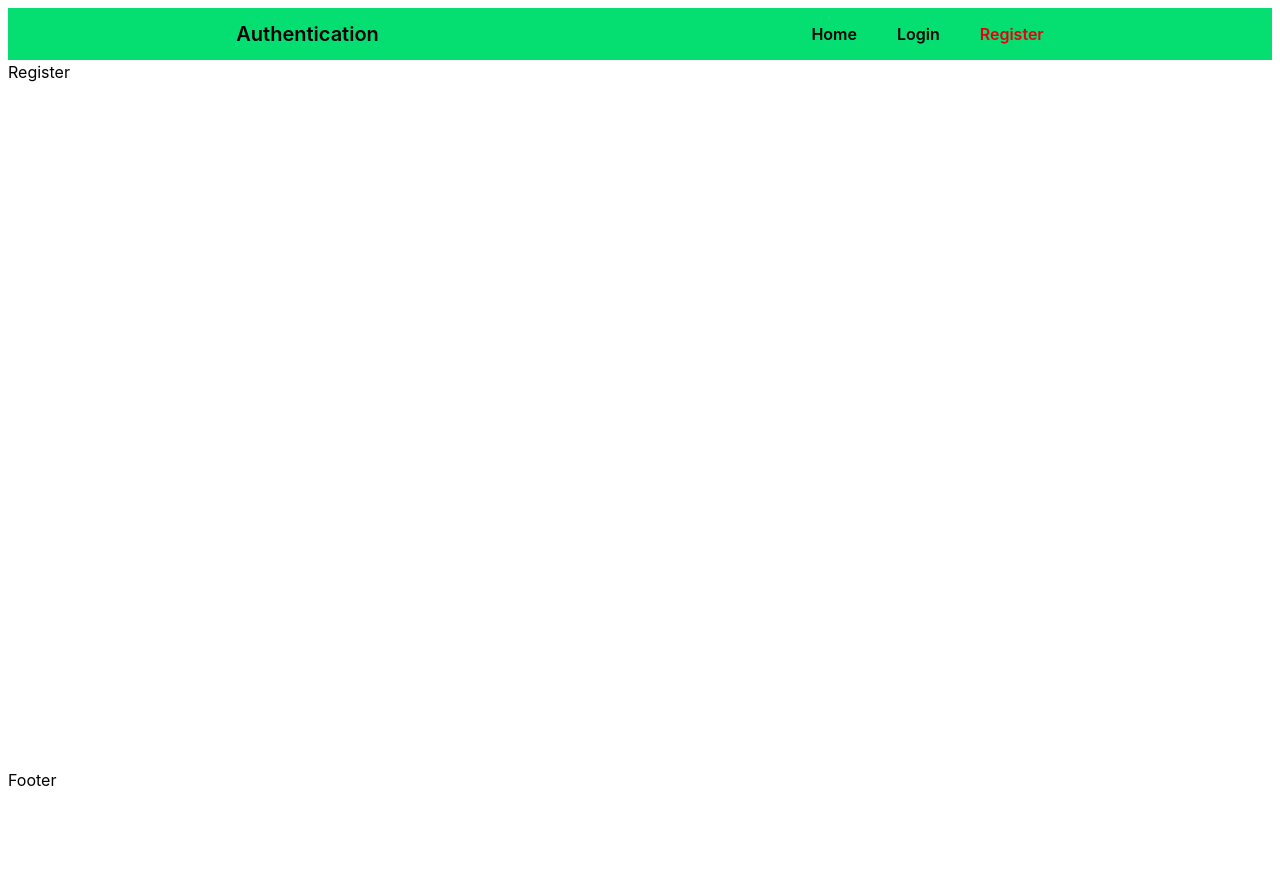
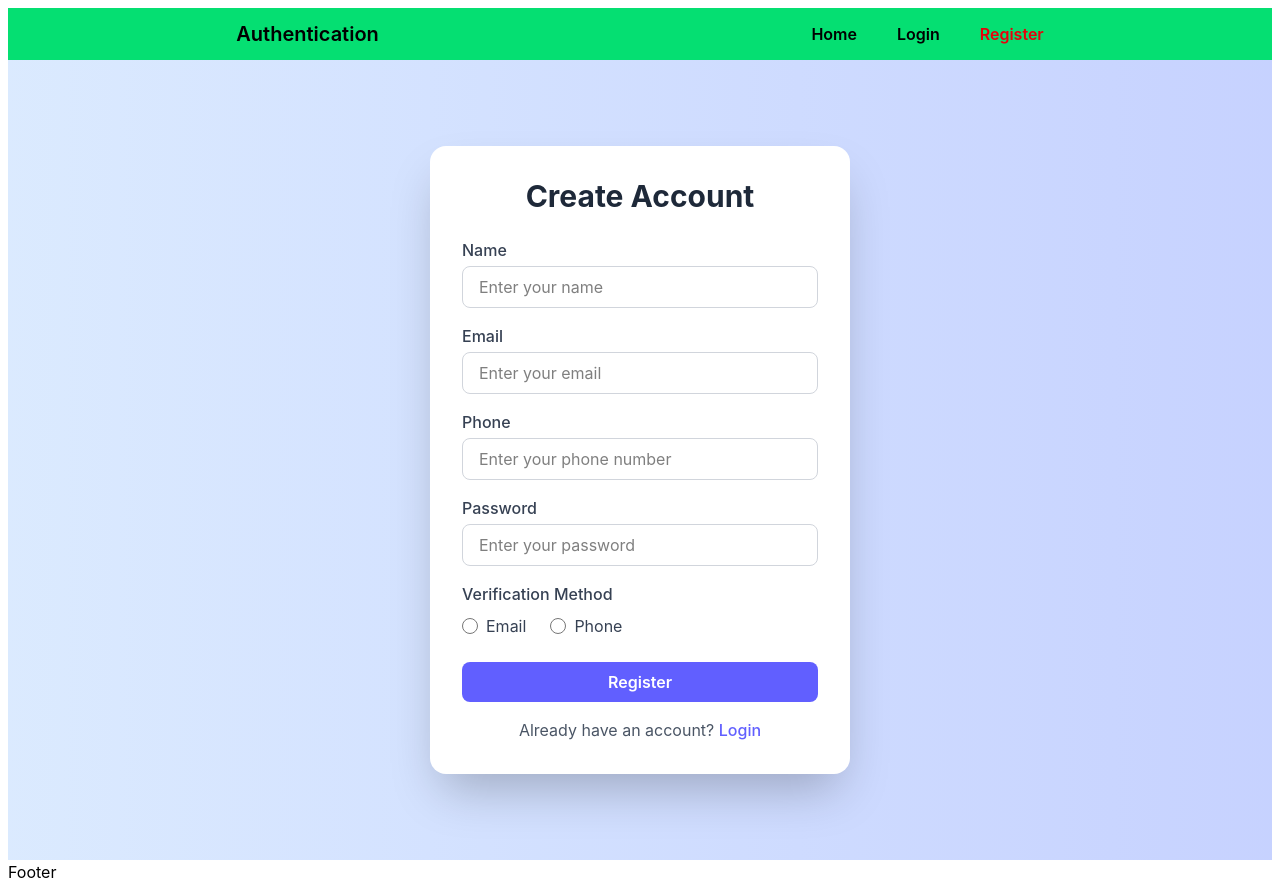
Before and after one commit to SohanAchhami54/Authentication_and_Authorization, a React app in the folder frontend/: page /register in a window 1280 px wide. Before the commit the page ends 800 px from the top, so only its background shows below. Built offline with nearby package versions, Linux system fonts and the light colour scheme; no server answers; the HTML template or start-up script is replaced by a standard one.

Commit message:
feat(register): add feature to signup

```diff
--- a/frontend/src/components/Register.jsx
+++ b/frontend/src/components/Register.jsx
@@ -1,10 +1,163 @@
+import { zodResolver } from '@hookform/resolvers/zod'
 import React from 'react'
+import { useForm } from 'react-hook-form'
+import * as z from 'zod'
+import { useNavigate, Link } from 'react-router-dom'
+import { userRegister } from '../services/auth'
+
+const formSchema = z.object({
+  name: z.string().min(1, 'Name is required').min(3, 'Name must be at least 3 characters'),
+  email: z.string().min(1, 'Email is required').email('Invalid email address'),
+  phone: z.string().min(1, 'Phone is required').min(10, 'Phone must be 10 characters'),
+  password: z.string().min(1, 'Password is required').min(8, 'Password must be at least 8 characters'),
+  verificationMethod: z.enum(['email', 'phone'], {
+    errorMap: () => ({ message: 'Please select a verification method' })
+  })
+})
 
 const Register = () => {
+  const { register, handleSubmit, reset, formState: { errors, isSubmitting } } = useForm({
+    resolver: zodResolver(formSchema),
+    mode: 'onChange'
+  })
+
+  const navigate = useNavigate()
+
+  const onSubmit = async (formData) => {
+     const res= await userRegister(formData,navigate)
+     if(res) reset()
+  }
+
   return (
-    <div>
-      <h1>Register</h1>
-    </div>
+    <form
+      onSubmit={handleSubmit(onSubmit)}
+      className="min-h-screen flex justify-center items-center bg-gradient-to-r from-blue-100 to-indigo-200"
+    >
+      <section className="bg-white shadow-2xl rounded-2xl p-8 w-[420px]">
+        <h1 className="text-3xl font-bold text-center text-gray-800 mb-6">
+          Create Account
+        </h1>
+
+        {/* Name */}
+        <div className="mb-4">
+          <label htmlFor="name" className="block text-gray-700 font-medium mb-1">
+            Name
+          </label>
+          <input
+            type="text"
+            id="name"
+            {...register('name')}
+            placeholder="Enter your name"
+            className="w-full border border-gray-300 rounded-lg px-4 py-2 focus:outline-none focus:ring-2 focus:ring-indigo-400"
+          />
+          {errors.name && (
+            <p className="text-red-600 text-sm mt-1">{errors.name.message}</p>
+          )}
+        </div>
+
+        {/* Email */}
+        <div className="mb-4">
+          <label htmlFor="email" className="block text-gray-700 font-medium mb-1">
+            Email
+          </label>
+          <input
+            type="email"
+            id="email"
+            {...register('email')}
+            placeholder="Enter your email"
+            className="w-full border border-gray-300 rounded-lg px-4 py-2 focus:outline-none focus:ring-2 focus:ring-indigo-400"
+          />
+          {errors.email && (
+            <p className="text-red-600 text-sm mt-1">{errors.email.message}</p>
+          )}
+        </div>
+
+        {/* Phone */}
+        <div className="mb-4">
+          <label htmlFor="phone" className="block text-gray-700 font-medium mb-1">
+            Phone
+          </label>
+          <input
+            type="number"
+            id="phone"
+            {...register('phone')}
+            placeholder="Enter your phone number"
+            className="w-full border border-gray-300 rounded-lg px-4 py-2 focus:outline-none focus:ring-2 focus:ring-indigo-400"
+          />
+          {errors.phone && (
+            <p className="text-red-600 text-sm mt-1">{errors.phone.message}</p>
+          )}
+        </div>
+
+        {/* Password */}
+        <div className="mb-4">
+          <label htmlFor="password" className="block text-gray-700 font-medium mb-1">
+            Password
+          </label>
+          <input
+            type="password"
+            id="password"
+            {...register('password')}
+            placeholder="Enter your password"
+            className="w-full border border-gray-300 rounded-lg px-4 py-2 focus:outline-none focus:ring-2 focus:ring-indigo-400"
+          />
+          {errors.password && (
+            <p className="text-red-600 text-sm mt-1">{errors.password.message}</p>
+          )}
+        </div>
+
+        {/* Verification Method */}
+        <div className="mb-6">
+          <p className="block text-gray-700 font-medium mb-2">Verification Method</p>
+          <div className="flex gap-6">
+
+            <label htmlFor="email-verify" className="flex items-center gap-2 cursor-pointer">
+              <input
+                type="radio"
+                id="email-verify"
+                value="email"
+                {...register('verificationMethod')}
+                className="accent-indigo-500 w-4 h-4"
+              />
+              <span className="text-gray-700">Email</span>
+            </label>
+
+            <label htmlFor="phone-verify" className="flex items-center gap-2 cursor-pointer">
+              <input
+                type="radio"
+                id="phone-verify"
+                value="phone"
+                {...register('verificationMethod')}
+                className="accent-indigo-500 w-4 h-4"
+              />
+              <span className="text-gray-700">Phone</span>
+            </label>
+
+          </div>
+          {errors.verificationMethod && (
+            <p className="text-red-600 text-sm mt-1">{errors.verificationMethod.message}</p>
+          )}
+        </div>
+
+        {/* Submit Button */}
+        <button
+          type="submit"
+          disabled={isSubmitting}
+          className="w-full bg-indigo-500 hover:bg-indigo-600 text-white font-semibold py-2 rounded-lg transition duration-300"
+        >
+          {isSubmitting ? 'Registering...' : 'Register'}
+        </button>
+
+        {/* Already have account */}
+        <p className="text-center mt-4 text-gray-600">
+          Already have an account?{' '}
+          <Link to="/login" className="text-indigo-500 hover:underline font-medium">
+            Login
+          </Link>
+        </p>
+
+      </section>
+    </form>
   )
 }
 
```
